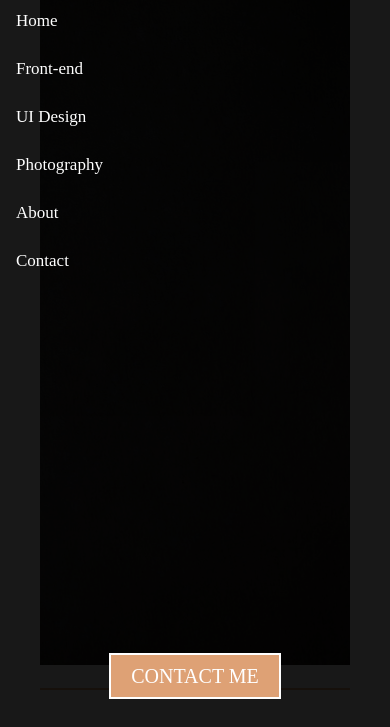
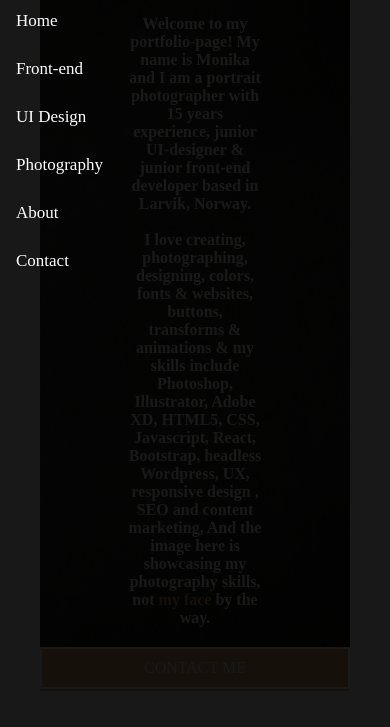
Before and after one commit to Mokki78/myporto, a website: page index.html in a window 390 px wide. Shown: the part 93-820 px from the top of the page. Drawn offline with Linux system fonts and the light colour scheme; a web font is replaced by a local one.

Commit message:
fixed hero

```diff
--- a/css/style.css
+++ b/css/style.css
@@ -37,7 +37,7 @@ h1 {
 .photo img {
   width: 100%;
   height: 100%;
-    border-radius:5px;
+  border-radius: 5px;
   object-fit: cover;
 }
 
@@ -47,12 +47,11 @@ h1 {
   transition: 0.3s;
 }
 
-.myImage:hover{
+.myImage:hover {
   opacity: 0.7;
-
 }
 
-#myModal{
+#myModal {
   display: none;
   position: fixed;
   z-index: 6;
@@ -62,8 +61,8 @@ h1 {
   width: 100%;
   height: 100%;
   overflow: auto;
-  background-color: rgb(0,0,0);
-  background-color: rgba(0,0,0,0.9) ;
+  background-color: rgb(0, 0, 0);
+  background-color: rgba(0, 0, 0, 0.9);
 }
 
 .modal-content {
@@ -132,7 +131,6 @@ h2 {
 h3 {
   font-size: 25px;
   padding-left: 100px;
-
 }
 
 .myName {
@@ -149,9 +147,6 @@ h3 {
   background-color: #f2f2f2;
   width: 100%;
   z-index: 3;
-
-
-
 }
 
 .mobile-background {
@@ -164,14 +159,13 @@ h3 {
   background-color: black;
   position: relative;
   padding-top: 50px;
-
 }
 
-.mobile-nav a{
+.mobile-nav a {
   color: white;
   padding: 14px 16px;
   text-decoration: none;
-  font-size:  17px;
+  font-size: 17px;
   display: block;
 }
 
@@ -191,7 +185,7 @@ h3 {
 .bar1,
 .bar2,
 .bar3 {
-  background-color:#dea175;
+  background-color: #dea175;
   width: 25px;
   min-height: 3px;
   margin: 5px 0;
@@ -451,9 +445,6 @@ img {
   gap: 20px;
 }
 
-
-
-
 @keyframes zoom {
   from {
     transform: scale(0);
@@ -463,54 +454,54 @@ img {
   }
 }
 
-@media(max-width: 768px) {
+@media (max-width: 768px) {
   .modal-content {
     width: 100%;
   }
 }
 
-@media(max-width: 768px) {
-    .photo-gallery{
+@media (max-width: 768px) {
+  .photo-gallery {
     flex-direction: column;
   }
 }
 
-@media(max-width: 768px) {
-  .nav-container{
+@media (max-width: 768px) {
+  .nav-container {
     display: none;
   }
 }
 
-@media(max-width: 768px) {
-  h2{
+@media (max-width: 768px) {
+  h2 {
     font-size: 25px;
+    padding: 10px;
   }
 }
 
-@media(max-width: 768px) {
-  .f-e-card-container{
+@media (max-width: 768px) {
+  .f-e-card-container {
     grid-template-columns: 6fr;
     margin: 5px;
     margin-top: 10px;
-
   }
 }
 
-@media(max-width: 768px) {
-  h3{
+@media (max-width: 768px) {
+  h3 {
     font-size: 18px;
     padding-bottom: 10px;
   }
 }
 
-@media(max-width: 768px) {
-  .about-container{
+@media (max-width: 768px) {
+  .about-container {
     padding: 10px;
   }
 }
 
-@media(max-width: 768px) {
-  .about-content{
+@media (max-width: 768px) {
+  .about-content {
     padding: 10px;
     grid-template-columns: 2fr;
 
@@ -518,8 +509,8 @@ img {
   }
 }
 
-@media(max-width: 768px) {
-  .footer-container{
+@media (max-width: 768px) {
+  .footer-container {
     padding: 10px;
     grid-template-columns: 1fr;
 
@@ -527,84 +518,109 @@ img {
   }
 }
 
-@media(max-width: 768px) {
-  .footer-contact{
-    flex-direction:column-reverse;
-    padding-bottom: 100px;
-    padding-top: 2px;
+@media (max-width: 768px) {
+  .footer-contact {
+    flex-direction: column-reverse;
+
     font-size: 18px;
-    gap: 100px;
   }
 }
 
-@media(max-width: 768px) {
-  .back-link{
-    font-size:20px;
+@media (max-width: 768px) {
+  .back-link {
+    font-size: 20px;
     position: sticky;
     padding-left: 200px;
-   margin-bottom: 600px;
+    margin-bottom: 40px;
     z-index: 2;
   }
 }
 
+@media (max-width: 768px) {
+  h1 {
+    font-size: 16px;
 
-
-@media(max-width: 768px) {
-  h1{
-    display: none;
-    padding: 12px;
-    margin-top: 60px;
-    font-size: 20px;
   }
 }
 
-@media(max-width: 768px) {
+@media (max-width: 768px) {
   .mobile-nav {
     font-size: 16px;
+    font-family: "adonis-web", serif;
+    font-weight: 400;
+    font-style: normal;
   }
 }
 
-@media(min-width: 768px) {
+@media (min-width: 768px) {
   .mobile-nav {
     display: none;
   }
 }
 
-@media(min-width: 768px) {
+@media (min-width: 768px) {
   .hamburger-icon {
     display: none;
   }
 }
 
-@media(min-width: 768px) {
-  .hamburger-icon {
-    display: none;
-  }
-}
-
-@media(min-width: 768px) {
+@media (min-width: 768px) {
   .mobile-background {
     display: none;
   }
 }
 
-@media(max-width: 768px) {
+@media (max-width: 768px) {
+  .mobile-background {
+
+    height: 700px;
+  }
+}
+
+@media (max-width: 768px) {
+  #intro-text {
+    position: absolute;
+    margin-top: 0px;
+    left: 50%;
+    top: 0%;
+    padding: 10px;
+    padding-bottom: 20px;
+    transform: translate(-50%, -100%);
+    font-size: 16px;
+
+  }
+}
+
+
+@media (max-width: 768px) {
   .intro-image {
     display: none;
   }
 }
 
-@media(min-width: 768px) {
+@media (min-width: 768px) {
   .top-mobile-nav {
     display: none;
   }
 }
 
-@media(max-width: 768px) {
+@media (max-width: 768px) {
   #myButton {
     position: sticky;
     margin-bottom: 100px;
-    z-index: 5;
-
+    margin: 0 auto;
+    z-index: 3;
   }
 }
+
+@media (max-width: 768px) {
+  #myButton {
+   display: flex;
+   justify-content: center;
+   align-items: center;
+   font-size: 16px;
+   padding: 10px;
+    margin: 0 auto;
+    z-index: 3;
+  }
+}
--- a/index.html
+++ b/index.html
@@ -79,6 +79,7 @@
             junior UI-designer & junior front-end developer
             based in Larvik, Norway.
             <br></br>
+            <div>
             I love creating, photographing, designing,
             colors, fonts & websites,
             buttons, transforms & animations
@@ -90,6 +91,7 @@
             And the image here is showcasing my photography skills,
             not <a href="#section5" class="myLink">my face</a> by the way.
         </h1>
+    </div>
     </div>
     <div><a href="#section6" id="myButton">CONTACT ME</a></div>
 
```
Lines whose indentation alone changed are shown as unchanged.
